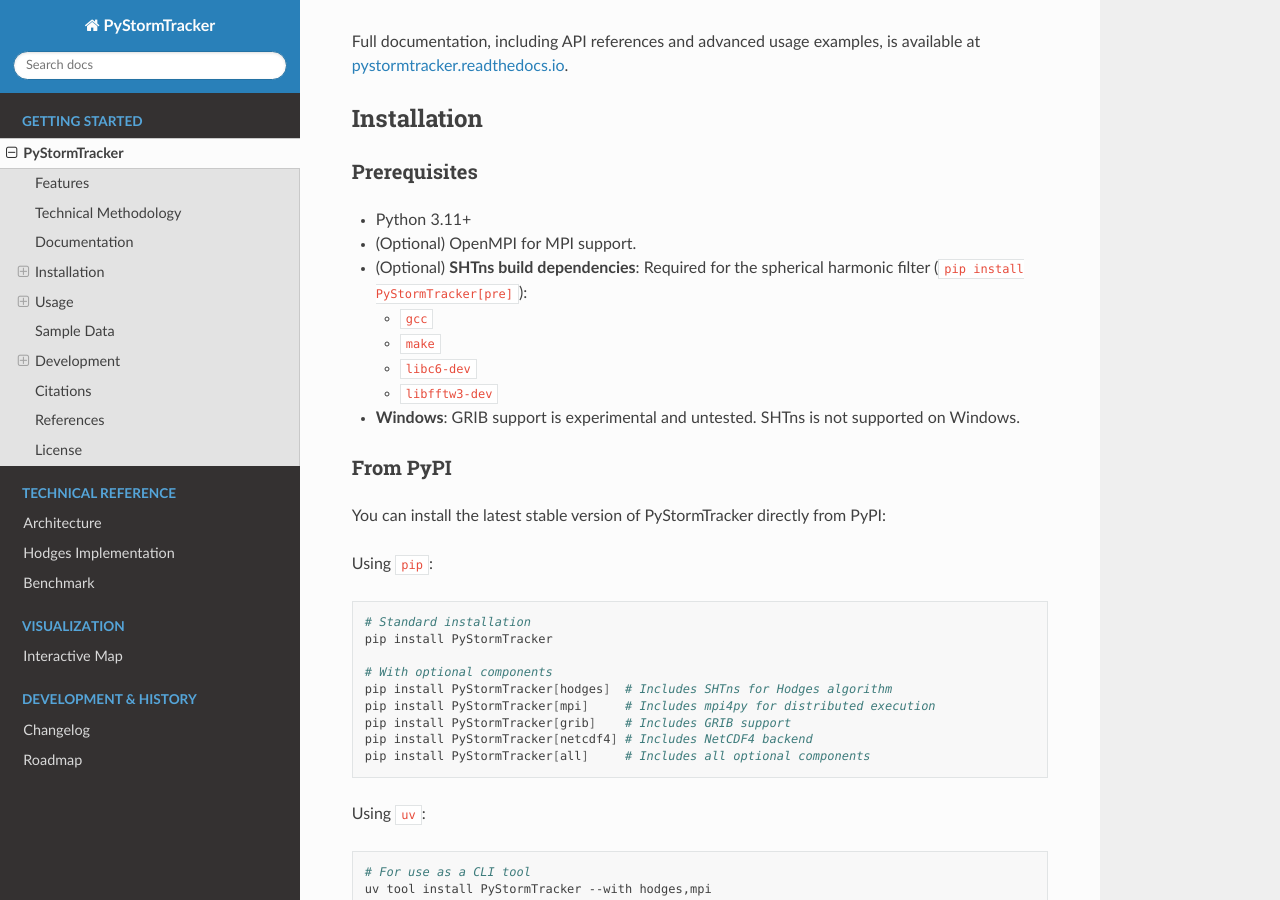
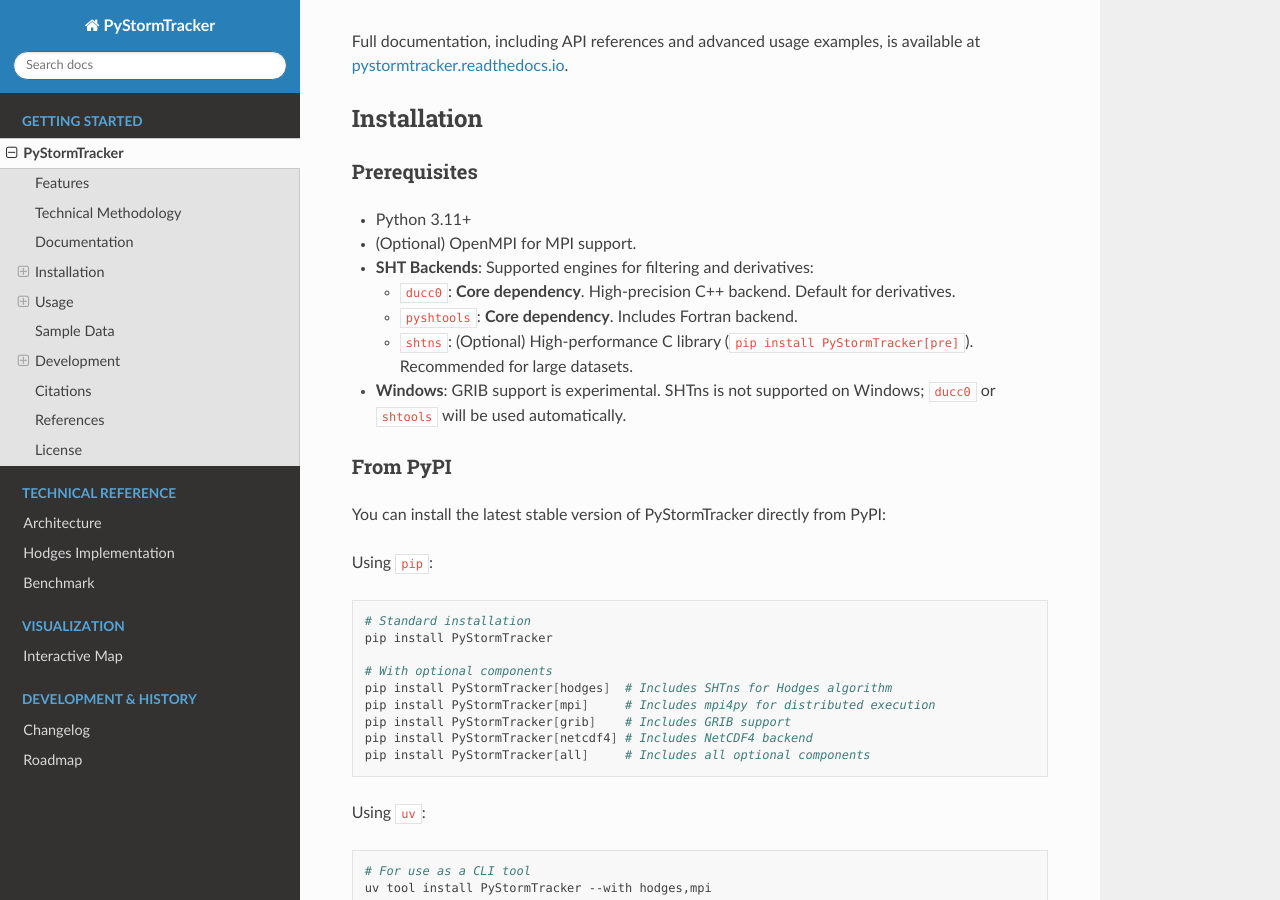
Before and after one commit to mwyau/PyStormTracker, a Sphinx documentation site: the page built from docs/readme.md, in a window 1280 px wide and 900 px high, scrolled down 2308 px. Built offline with Sphinx 7.4.7 and the Read the Docs theme 3.1.0, drawn with Linux system fonts in a browser that asks for light colours; some of the changed text lies outside the part shown.

Commit message:
docs: comprehensive update for spectral backends and derivatives

```diff
--- a/README.md
+++ b/README.md
@@ -58,12 +58,11 @@ Full documentation, including API references and advanced usage examples, is ava
 ### Prerequisites
 - Python 3.11+
 - (Optional) OpenMPI for MPI support.
-- (Optional) **SHTns build dependencies**: Required for the spherical harmonic filter (`pip install PyStormTracker[pre]`):
-  - `gcc`
-  - `make`
-  - `libc6-dev`
-  - `libfftw3-dev`
-- **Windows**: GRIB support is experimental and untested. SHTns is not supported on Windows.
+- **SHT Backends**: Supported engines for filtering and derivatives:
+  - `ducc0`: **Core dependency**. High-precision C++ backend. Default for derivatives.
+  - `pyshtools`: **Core dependency**. Includes Fortran backend.
+  - `shtns`: (Optional) High-performance C library (`pip install PyStormTracker[pre]`). Recommended for large datasets.
+- **Windows**: GRIB support is experimental. SHTns is not supported on Windows; `ducc0` or `shtools` will be used automatically.
 
 ### From PyPI
 You can install the latest stable version of PyStormTracker directly from PyPI:
@@ -136,6 +135,7 @@ stormtracker -i data.nc -v msl -o my_tracks.txt
 | `--threshold` | `-t` | Intensity threshold for feature detection. |
 | `--filter-range` | | Spectral filter range (min-max). Default '5-42'. |
 | `--no-filter` | | Disable default T5-42 spectral filtering. |
+| `--engine` | | SHT backend: `auto`, `shtns`, `ducc0`, `shtools`. |
 | `--num` | `-n` | Number of time steps to process. |
 | **Performance** | | |
 | `--backend` | `-b` | `serial`, `dask`, or `mpi`. Auto-detected by default. |
```
Also changed, not shown: docs/architecture.md (+1 -1 lines), docs/hodges.md (+5 -5 lines).
